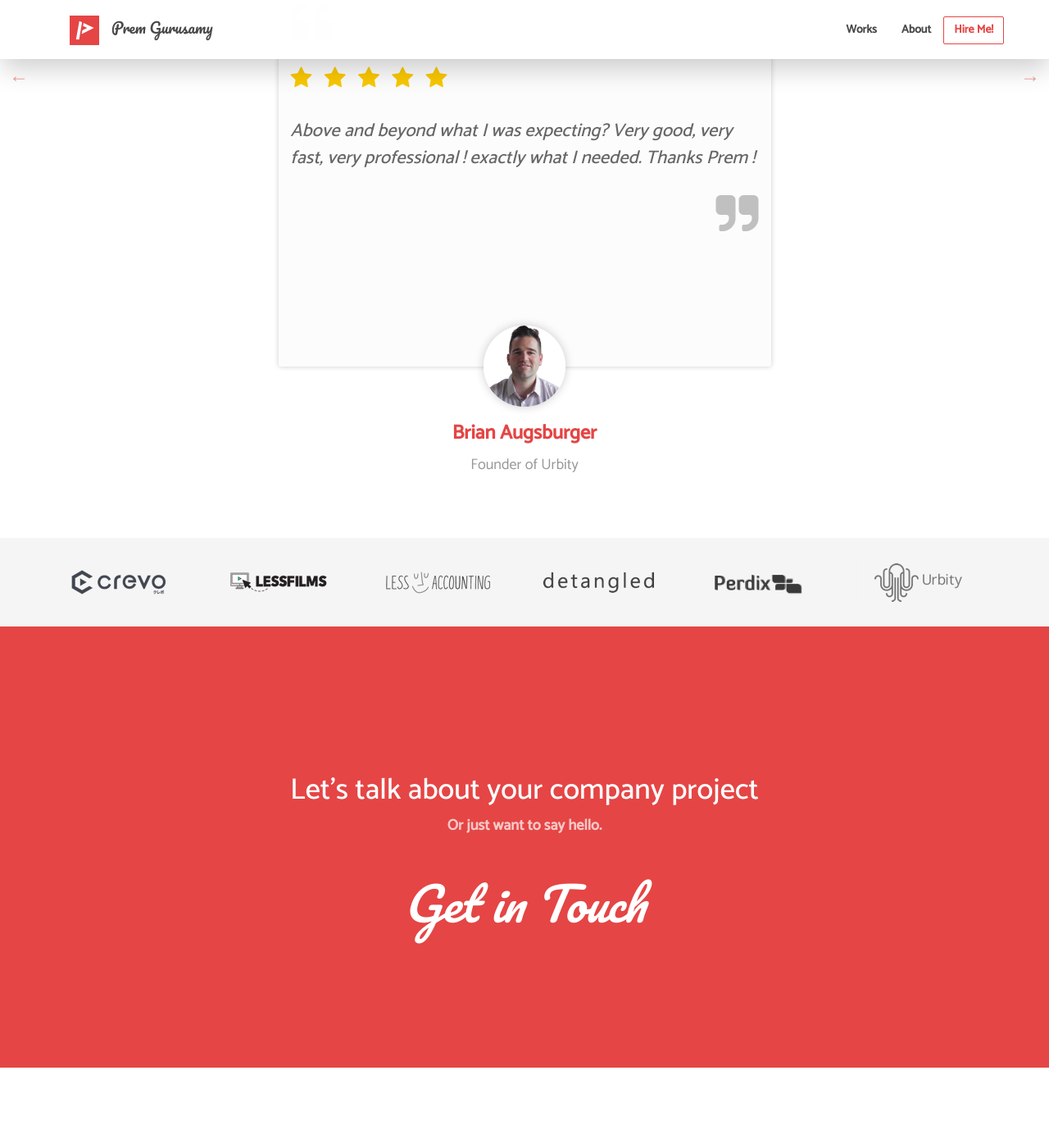
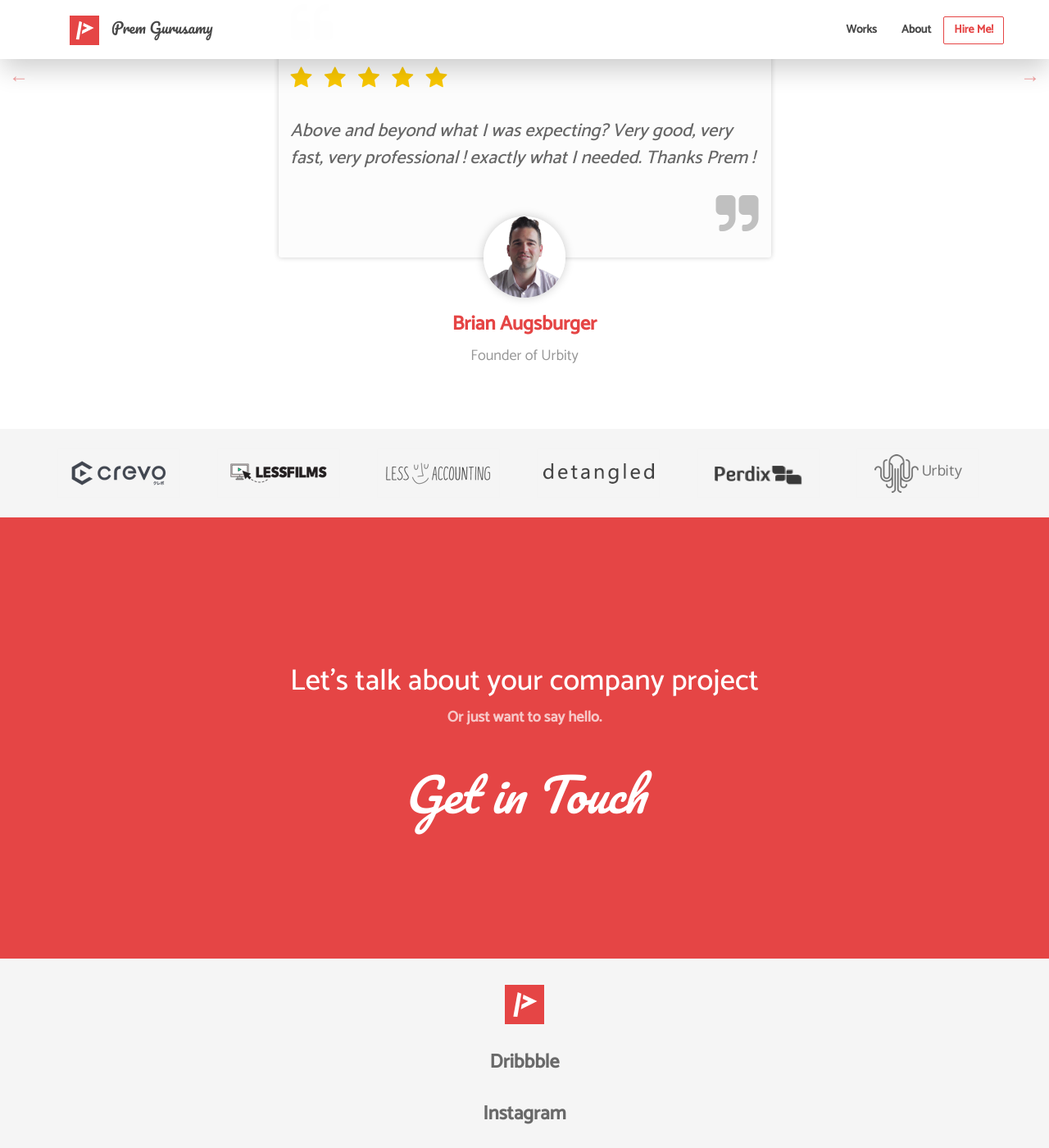
Before and after one commit to premgurusamy/premgurusamy-com, a Jekyll site: the page built from index.html, in a window 1280 px wide and 1400 px high, scrolled down 1876 px. Shown: the whole window at 82% size. Built offline with Jekyll 4.4.1, drawn with Linux system fonts in a browser that asks for light colours; before the commit the page ends 3178 px from its top, so only the background shows below that.

Commit message:
footer update

```diff
--- a/_includes/testimonial-slide-1.html
+++ b/_includes/testimonial-slide-1.html
@@ -2,7 +2,7 @@
 
 <div class='row '>
   <div class='col-md-12'>
-    <div class="carousel slide media-carousel" id="media">
+    <div class="carousel media-carousel" id="media">
       <div class="carousel-inner">
         <div class="item  active">
           <div class="row">
--- a/_layouts/default.html
+++ b/_layouts/default.html
@@ -83,7 +83,7 @@
               <span class="icon-bar"></span>
             </button>
             !-->
-        <a class="navbar-brand " href="index.html">
+        <a class="navbar-brand " href="/">
               <i><img class="" src="asset/images/logo-2017.svg" alt="prem gurusamy logo" /></i>Prem Gurusamy
             </a>
       </div>
@@ -179,24 +179,32 @@
           <p class="footer-link"><a href="#">For Startups</a></p>
         </div>
       </div>
+!-->
+      <div class="footer-copyright-row">
+        <div class="container">
+          <div class="col-md-12 text-center">
+            <a class="footer-brand footer-copyright-link" href="/">
+                  <img class="" src="asset/images/logo-2017.svg" alt="prem gurusamy logo" />
+                </a>
+                <p>
+                  <a class="footer-copyright-link" target="_blank" href="https://dribbble.com/premgurusamy">Dribbble</a>
+                </p>
+                <p>
+                  <a class="footer-copyright-link" target="_blank" href="https://www.instagram.com/premgurusamy/">Instagram</a>
+                </p>
+                <p>
+                  <a class="footer-copyright-link" target="_blank" href="https://vimeo.com/channels/premfromindiashowreel">Vimeo</a>
+                </p>
+                <p>
+                  <a class="footer-copyright-link" target="_blank" href="https://github.com/premgurusamy">Github</a>
+                </p>
+              </div>
 
-      <div class="footer-copyright-row">
-        <div class="col-md-4">
-          <p>
-            © copyright 2017 <a href="#">IMImobile</a>. All rights reserved.
-          </p>
         </div>
-        <div class="col-md-8 text-right ">
-          <a class="footer-copyright-link" href="#">Sitemap</a>
-          <a class="footer-copyright-link" href="#">Terms</a>
-          <a class="footer-copyright-link" href="#">Privacy</a>
-          <a class="footer-copyright-link" href="#">Acceptable Use Policy</a>
-          <a class="footer-copyright-link" href="#">Cookies Policy</a>
-        </div>
+
       </div>
 
     </div>
-    !-->
   </div>
 
   <!--Script section starts Here!-->
--- a/css/styles.css
+++ b/css/styles.css
@@ -415,7 +415,6 @@
   background-color: rgba(255,255,255,1);
 }
 .testimonial-main-content{
-  min-height: 470px;
   margin-top: 60px;
   position: relative;
   background-color: rgba(252,252,252,1);
@@ -495,13 +494,10 @@
   padding: 160px 0;
   transition: all 0.4s ease-in;
   width: 100%;
-  margin-top: 0px;
 }
 .final-call-to-action-fluid-container:hover{
-  background-color: rgba(214, 51, 51, 1);
+  background-color: rgba(205, 46, 46, 1);
   transition: all 0.4s ease-out;
-  width: 98%;
-  margin-top: 12px;
 }
 .final-call-to-action-fluid-container h2,h1{
   color: rgba(255,255,255,1);
@@ -589,6 +585,9 @@
   font-weight: bold;
   color: rgba(105,105,105,1);
 }
+.footer-brand img{
+  height: 48px;
+}
 .footer-link{
   margin-top: 24px;
 }
@@ -598,19 +597,18 @@
 .footer-link a:hover{
   text-decoration: none;
 }
-.footer-copyright-link{
-  margin-right: 24px;
-}
 .footer-copyright-row{
-  padding: 24px 0 ;
+  padding:32px 0;
 }
 .footer-copyright-row p{
-  color: rgba(105,105,105,1);
-  font-size: 0.9em;
+  margin-top: 32px;
 }
 .footer-copyright-row a{
   color: rgba(105,105,105,1);
-  font-size: 0.9em;
+  font-size: 1.3em;
+}
+.footer-copyright-link:hover{
+  color: rgba(229, 69, 69, 1);
 }
 
 /*+++++++++++++++++++++++++++++++++++++++++
```
Also changed, not shown: 8 other files.
